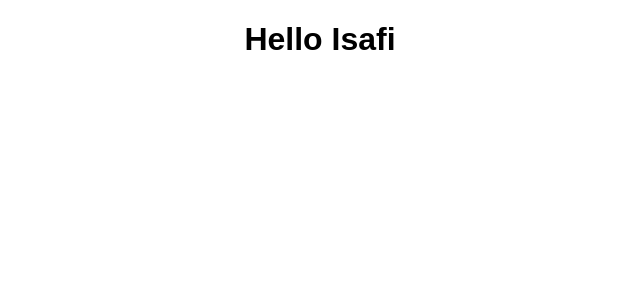
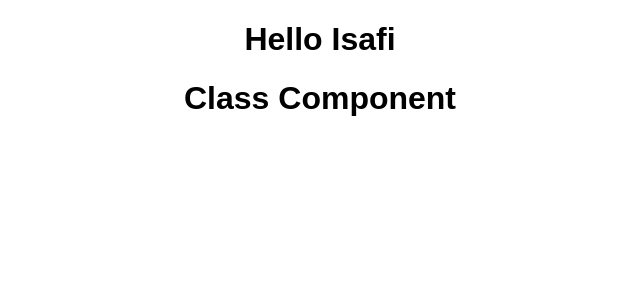
Before and after one commit to rahberisafi/reactpro1, a React (Create React App) app in the folder my-app/: page / in a window 1280 px wide. Shown: the top 300 px of the page, without its empty margins (320-960 px from the left). Built offline with nearby package versions, Linux system fonts and the light colour scheme.

Commit message:
add class component

```diff
--- a/my-app/src/App.js
+++ b/my-app/src/App.js
@@ -1,14 +1,15 @@
 import React, { Component } from 'react';
 import logo from './logo.svg';
 import './App.css';
-import { Greet } from './components/Greet'
-
+import Greet from './components/Greet'
+import Welcome from './components/Welcome'
 
 class App extends Component {
   render() {
     return (
       <div className="App">
          <Greet />
+         <Welcome />
      </div>
     );
   }
--- a/my-app/src/components/Greet.js
+++ b/my-app/src/components/Greet.js
@@ -4,6 +4,8 @@
 //     return <h1>Hello Isafi</h1>
 // }
 
-export const Greet = () => <h1>Hello Isafi</h1>
+// export const Greet = () => <h1>Hello Isafi</h1>
 
-// export default Greet
+const Greet = () => <h1>Hello Isafi</h1>
+
+export default Greet
--- /dev/null
+++ b/my-app/src/components/Welcome.js
@@ -0,0 +1,9 @@
+import React, { Component } from 'react'
+
+class Welcome extends Component {
+  render() {
+    return <h1>Class Component</h1>
+  }
+}
+
+export default Welcome
```
